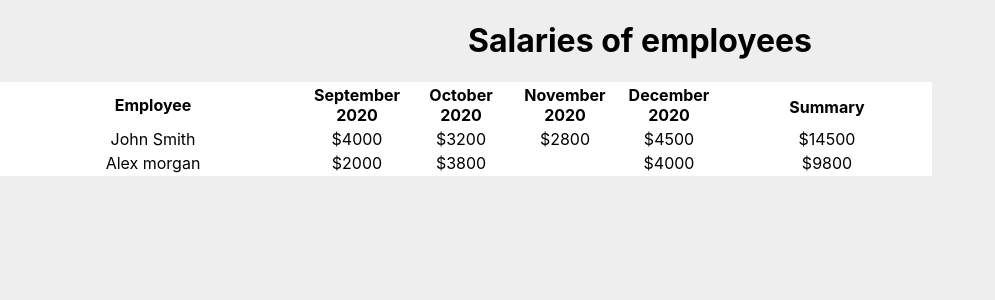
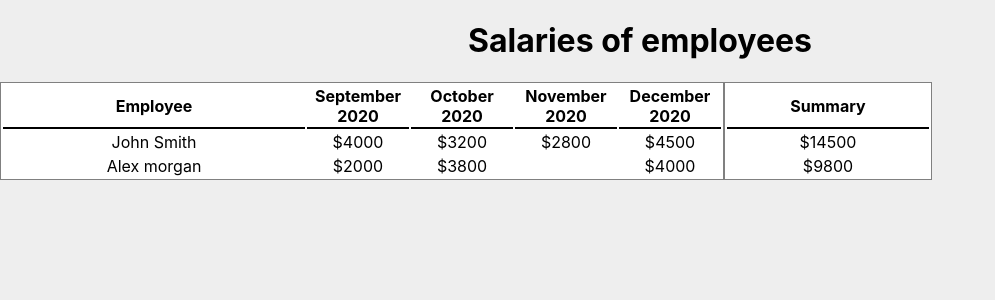
Before and after one commit to wasikjaroslawnet/dreryk-table, a React (Create React App) app: page / in a window 1280 px wide. Shown: the top 300 px of the page, without its empty margins (0-995 px from the left). Built offline with nearby package versions, Linux system fonts and the light colour scheme.

Commit message:
Working solution without animation

```diff
--- a/src/components/samples/SalariesEmployeesTable.tsx
+++ b/src/components/samples/SalariesEmployeesTable.tsx
@@ -12,7 +12,7 @@ const StyledTableName = styled.h1`
   font-weight: bold;
 `;
 
-const columnsConfig: TableColumnsConfiguration = {
+const columns: TableColumnsConfiguration = {
     employee: {
         name: 'Employee',
         width: 300
@@ -39,7 +39,7 @@ export function SalariesEmployeesTable() {
     return (
         <StyledTableContainer>
             <StyledTableName>Salaries of employees</StyledTableName>
-            <Table columns={columnsConfig} data={data}/>
+            <Table columns={columns} data={data}/>
         </StyledTableContainer>
     )
 }
--- a/src/components/table/Table.tsx
+++ b/src/components/table/Table.tsx
@@ -18,6 +18,7 @@ const StyledTable = styled.table<StyledTableProps>`
   display: ${props => props.display || 'inline-table'};
   background-color: white;
   overflow-x: auto;
+  border: 1px solid gray;
 `;
 
 const StyledTableContainer = styled.div`
--- a/src/components/table/TableHeader.tsx
+++ b/src/components/table/TableHeader.tsx
@@ -20,6 +20,7 @@ const StyledTableHeader = styled.th<TableHeaderProps>`
   overflow-wrap: anywhere;
   cursor: pointer;
   background-color: ${props => props.highlight ? 'lightgray' : 'inherit'};
+  border-bottom: 2px solid black;
 `;
 
 export function TableHeader(props: TableHeaderProps) {
--- a/src/components/table/TableSummaryHeader.tsx
+++ b/src/components/table/TableSummaryHeader.tsx
@@ -15,7 +15,6 @@ type StyledTableHeadProps = {
 }
 
 const StyledTableHead = styled.thead<StyledTableHeadProps>`
-  display: block;
   height: ${props => `${props.cellHeight}px`};
   max-height: ${props => `${props.cellHeight}px`};
 `
@@ -23,6 +22,7 @@ const StyledTableHead = styled.thead<StyledTableHeadProps>`
 const StyledTableSummaryHeader = styled.th<TableSummaryHeaderProps>`
   min-width: ${props => `${props.cellWidth}px`};
   max-width: ${props => `${props.cellWidth}px`};
+  border-bottom: 2px solid black;
 `;
 
 export function TableSummaryHeader(props: TableSummaryHeaderProps) {
```
